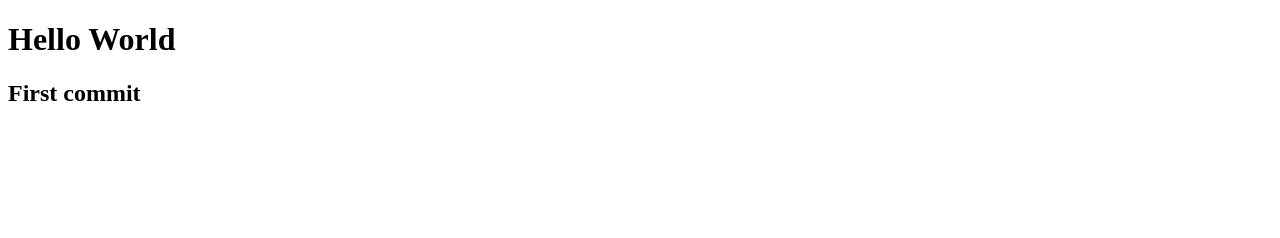
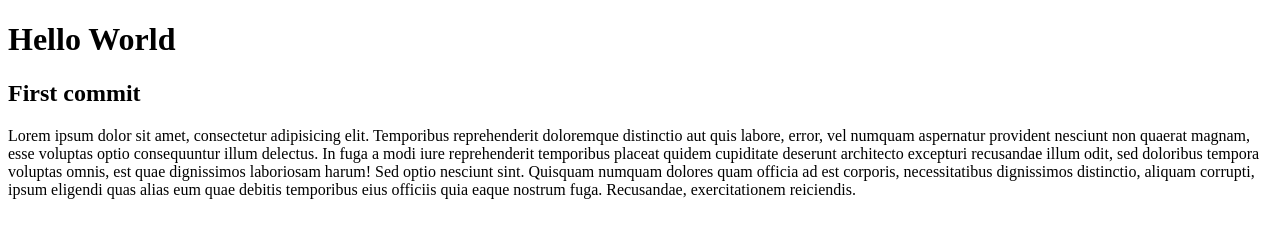
Before and after one commit to mgronquillo/rongki, a plain HTML site: page index.html in a window 1280 px wide. Drawn offline with Linux system fonts and the light colour scheme.

Commit message:
Add paragraph

```diff
--- a/index.html
+++ b/index.html
@@ -9,5 +9,8 @@
 <body>
     <h1>Hello World</h1>
     <h2>First commit</h2>
+    <p>Lorem ipsum dolor sit amet, consectetur adipisicing elit. Temporibus reprehenderit doloremque distinctio aut quis labore, error, vel numquam aspernatur provident nesciunt non quaerat magnam, esse voluptas optio consequuntur illum delectus.
+    In fuga a modi iure reprehenderit temporibus placeat quidem cupiditate deserunt architecto excepturi recusandae illum odit, sed doloribus tempora voluptas omnis, est quae dignissimos laboriosam harum! Sed optio nesciunt sint.
+    Quisquam numquam dolores quam officia ad est corporis, necessitatibus dignissimos distinctio, aliquam corrupti, ipsum eligendi quas alias eum quae debitis temporibus eius officiis quia eaque nostrum fuga. Recusandae, exercitationem reiciendis.</p>
 </body>
 </html>
```
